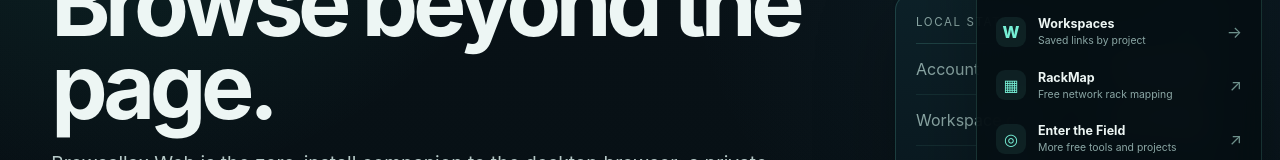
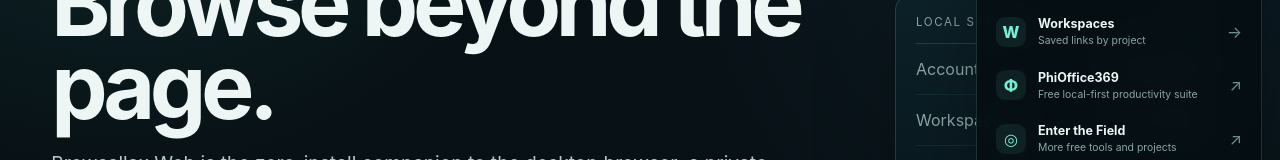
Before and after one commit to MichaelWave369/Browsallax, a React (Vite) app in the folder web/: page / in a window 1280 px wide. Shown: the part 265-425 px from the top of the page. Built offline with nearby package versions, Linux system fonts and the light colour scheme.

Commit message:
fix(web): keep paid RackMap out of the free tools dock

```diff
--- a/web/src/ToolsDock.jsx
+++ b/web/src/ToolsDock.jsx
@@ -4,7 +4,7 @@ const TOOLS = [
   { id: 'research', label: 'Research', mark: 'R', kind: 'internal', view: 'research', note: 'Session-based investigations' },
   { id: 'ledger', label: 'Reality Ledger', mark: '◇', kind: 'internal', view: 'ledger', note: 'Local evidence receipts' },
   { id: 'workspaces', label: 'Workspaces', mark: 'W', kind: 'internal', view: 'workspaces', note: 'Saved links by project' },
-  { id: 'rackmap', label: 'RackMap', mark: '▦', kind: 'external', url: 'https://rackmap-369.netlify.app/', note: 'Free network rack mapping' },
+  { id: 'phioffice', label: 'PhiOffice369', mark: 'Φ', kind: 'external', url: 'https://michaelwave369.github.io/phioffice369/', note: 'Free local-first productivity suite' },
   { id: 'field', label: 'Enter the Field', mark: '◎', kind: 'external', url: 'https://www.enterthefield.org/network/?entry=card', note: 'More free tools and projects' },
   { id: 'source', label: 'Browsallax Source', mark: '<>', kind: 'external', url: 'https://github.com/MichaelWave369/Browsallax', note: 'MIT source and roadmap' }
 ];
```
